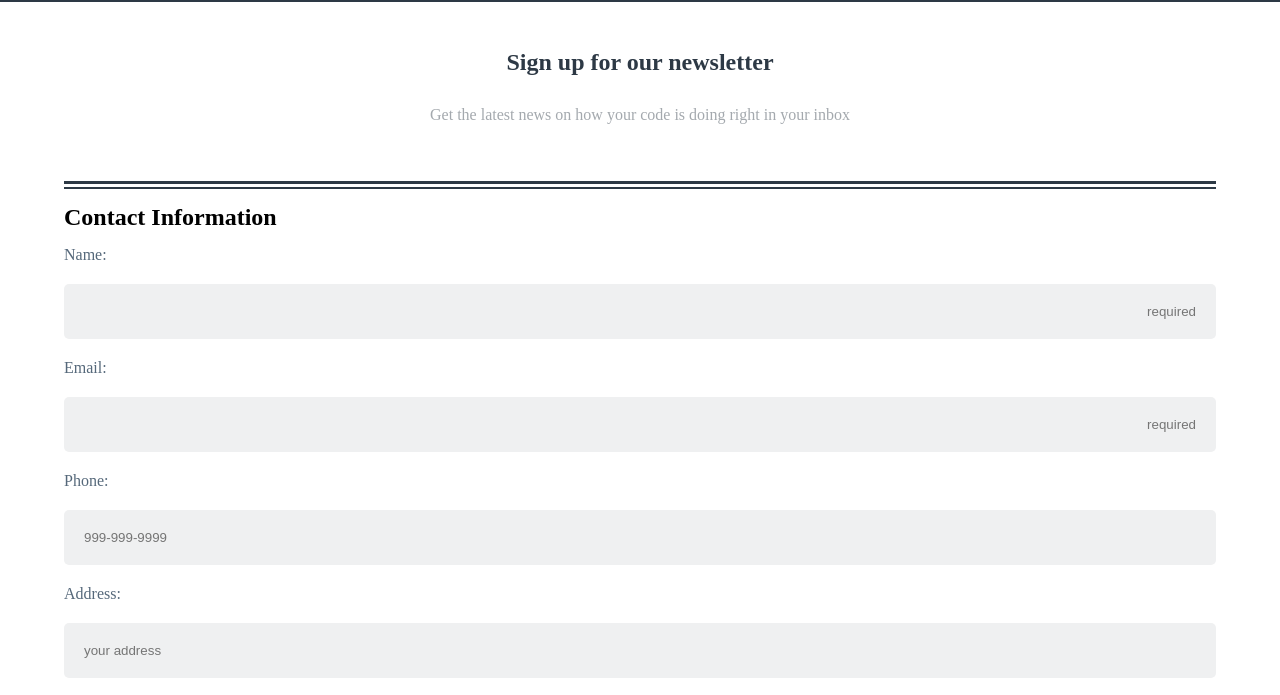
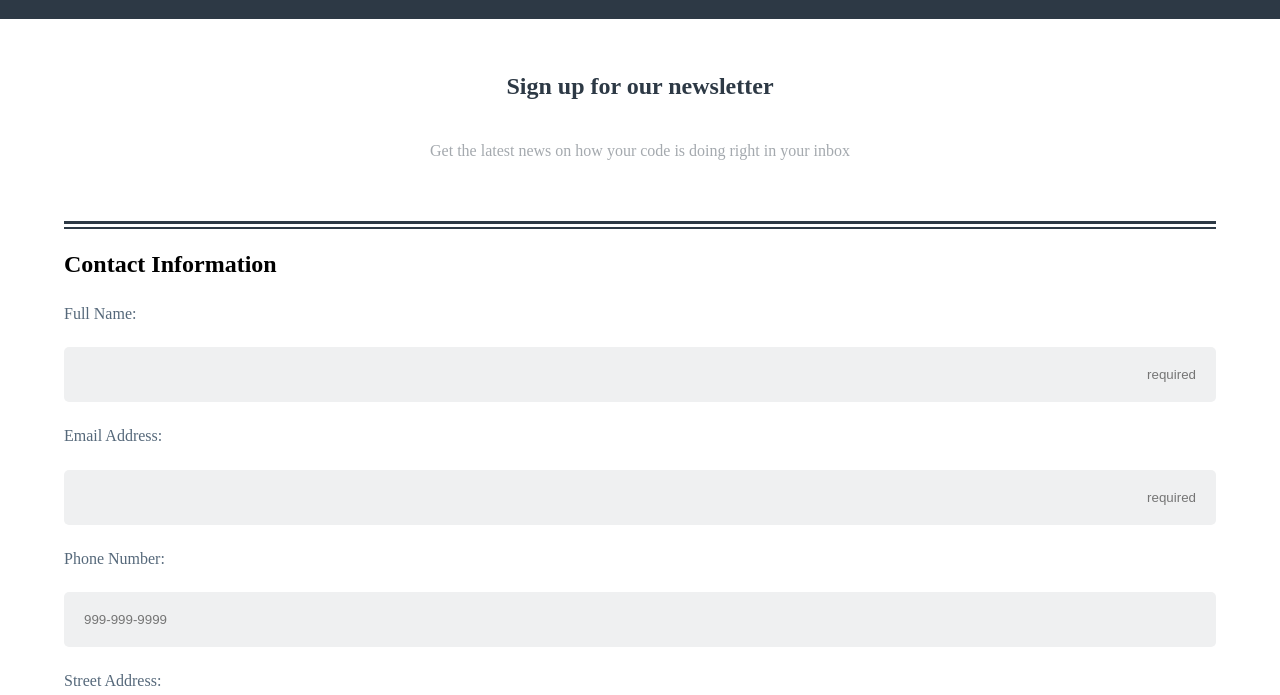
Before and after one commit to Lowna/tech-degree-project-3, a plain HTML site: page index.html in a window 1280 px wide. Shown: the part 99-794 px from the top of the page. Drawn offline with Linux system fonts and the light colour scheme.

Commit message:
page as it stands

```diff
--- a/css/style.css
+++ b/css/style.css
@@ -14,6 +14,8 @@ body {
     margin: auto;
     text-align: center;
     background: #fff;
+    font-size: 1em;
+    line-height: 1.7;
 }
 
 /* header */
@@ -104,6 +106,10 @@ button, .btn {
     background: #4ebbb5;
     color: #fff;
 }
+input[type="radio"],
+input[type="checkbox"] {
+    background-color: #fff !important;
+}
 button:hover {
     background: #fff;
     color: #4ebbb5;
@@ -117,3 +123,12 @@ button:hover {
 footer #copyright {
     padding: 1em 1em 4em 1em;
 }
+
+
+/* ===============================================
+Media Queries
+=================================================*/
+
+@media (min-width: 768px)  {
+
+}
--- a/index.html
+++ b/index.html
@@ -20,18 +20,17 @@
         <form action="index.html" method="post"><!--form-->
             <h2>Contact Information</h2>
 
-                <fieldset class="row">
-
-                    <label for="name" class="col">Name:</label>
+                <fieldset>
+                    <label for="name" class="col">Full Name:</label>
                     <input type="text" id="name" name="user_name" placeholder="required" required class="col">
 
-                    <label for="mail" class="col">Email:</label>
+                    <label for="mail" class="col">Email Address:</label>
                     <input type="email" id="mail" name="user_email" placeholder="required" required class="col">
 
-                    <label for="phone" class="col">Phone:</label>
+                    <label for="phone" class="col">Phone Number:</label>
                     <input type="tel" id="phone" name="user_phone" placeholder="999-999-9999" class="col">
 
-                    <label for="address" class="col">Address:</label>
+                    <label for="address" class="col">Street Address:</label>
                     <input type="text" id="address" name="user_address" placeholder="your address" class="col">
 
                     <label for="city" class="col">City:</label>
```
